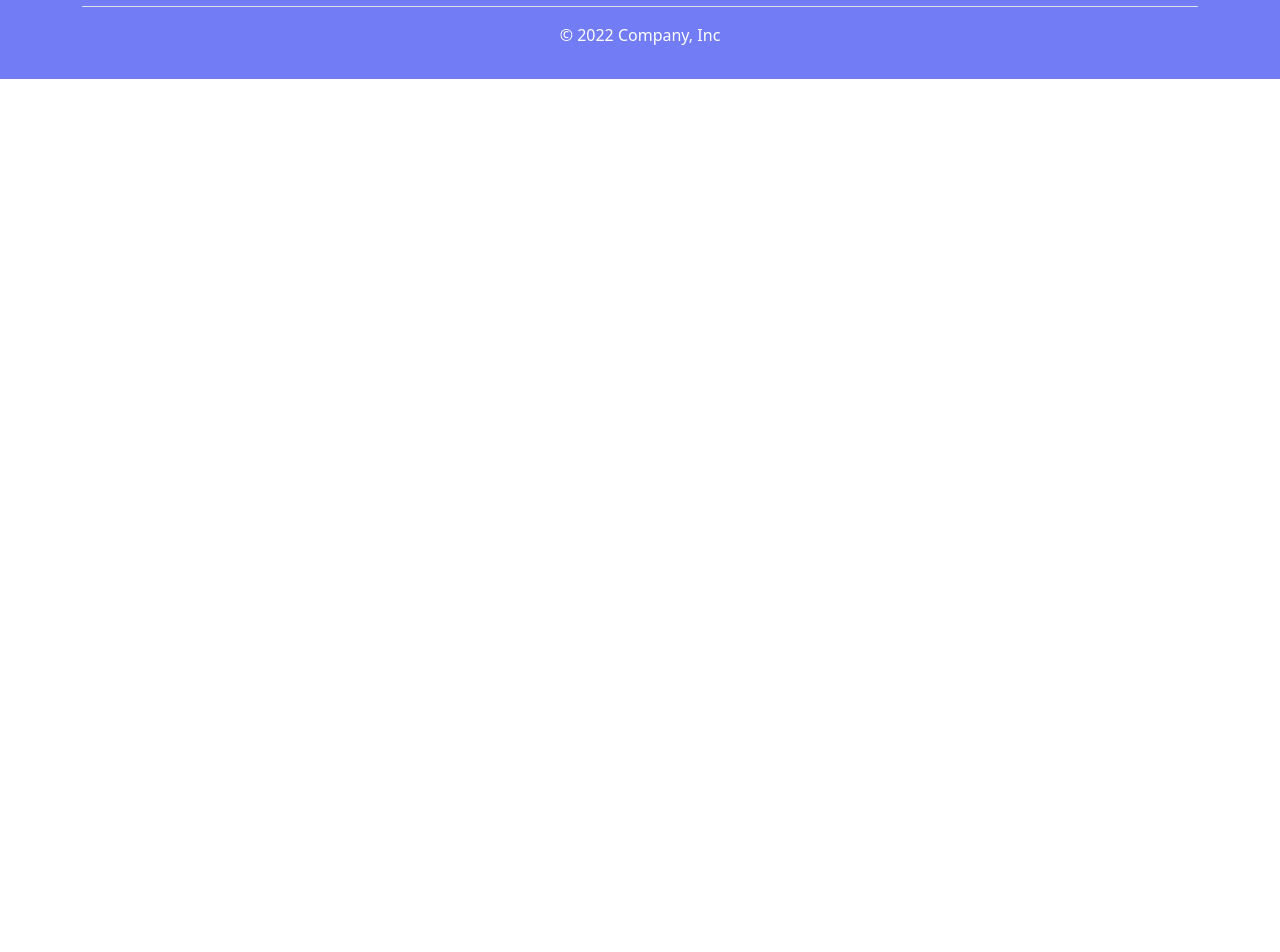
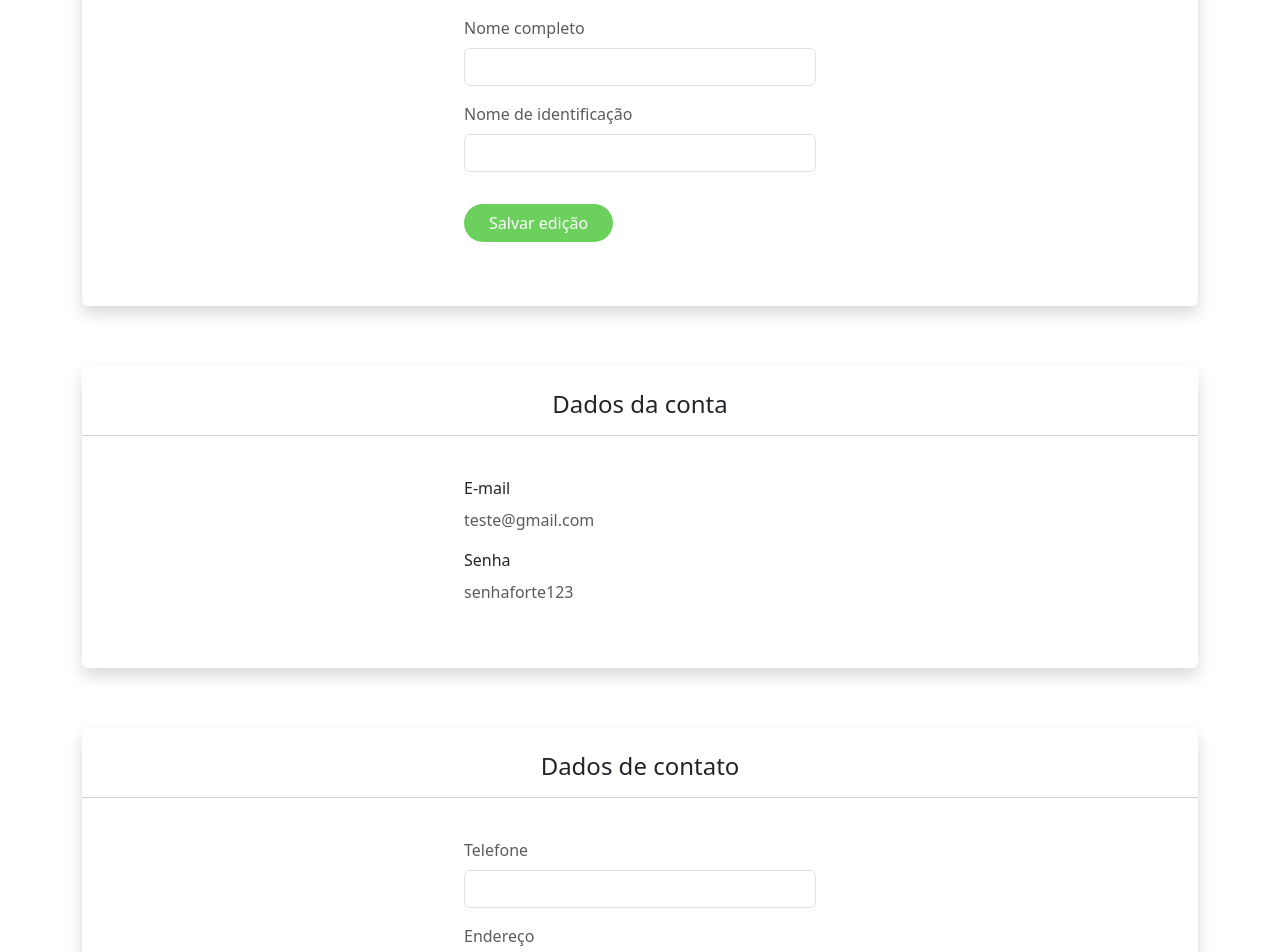
Before and after one commit to Ailton-F/Integrado, a React (Create React App) app: page /edit-user in a window 1280 px wide. Shown: the part 340-1292 px from the top of the page. Before the commit the page ends 800 px from the top, so only its background shows below. Built offline with nearby package versions, Linux system fonts and the light colour scheme.

Commit message:
Add ediUtser :lipstick:

```diff
--- a/src/App.js
+++ b/src/App.js
@@ -11,7 +11,7 @@ function App() {
           <Routes>
             <Route path="/" element={<Home />}/>
             <Route path="/login" element={<Logon />}/>
-            <Route path="/cadastro" element={<Cad />}/>
+            <Route path="/register" element={<Cad />}/>
             <Route path="/add-book" element={<AddBook />}/>
             <Route path="/edit-user" element={<EditUser />}/>
           </Routes>
--- a/src/assets/styles/BooksCarouselStyle.js
+++ b/src/assets/styles/BooksCarouselStyle.js
@@ -32,6 +32,7 @@ export const Carousel = styled.div`
 `;
 
 export const CardContainer = styled.div`
+    padding-top: 4rem;
     overflow-x: auto;
     scroll-behavior: smooth;
     -ms-overflow-style: none;
--- /dev/null
+++ b/src/assets/styles/EditUserStyle.js
@@ -0,0 +1,15 @@
+import styled from "styled-components";
+
+export const Card = styled.div`
+    margin-top: 3.75rem !important;
+`;
+
+export const SbmtBtn = styled.button`
+    background-color: #6CD05C;
+    margin-top: 2rem;
+`
+
+export const Form = styled.form`
+    max-width: 22rem;
+    margin: auto;
+`;
--- a/src/components/ProgressiveImage.js
+++ /dev/null
@@ -1 +0,0 @@
-;
--- a/src/pages/EditUser.js
+++ b/src/pages/EditUser.js
@@ -1,13 +1,71 @@
 import Header from '../components/Header';
 import Footer from '../components/Footer';
 import {Title} from '../assets/styles/AddBookStyle';
+import { Card, SbmtBtn, Form} from '../assets/styles/EditUserStyle';
+
 
 export function EditUser(props){
     return(
         <div>
             <Header shadow={true}/>
-            <div className='container'>
+            <div className='container d-flex flex-column'>
                 <Title className='fw-bold'>Minha conta</Title>
+
+                <Card className='card shadow p-0 flex-grow-1 border-0'>
+                    <div className='card-header bg-transparent text-center p-0 mt-4'>
+                        <h4 className="mb-3">Seus Dados</h4>
+                    </div>
+                    <div className='card-body mt-4'>
+                        <Form className="mb-5">
+                            <div className="form-group">
+                                <label className="form-label text-muted" htmlFor="completeName">Nome completo</label>
+                                <input className="form-control" name="completeName"/>
+                            </div>
+                            <div className="form-group mt-3">
+                                <label className="form-label text-muted" htmlFor="idName">Nome de identificação</label>
+                                <input className="form-control" name="idName"/>
+                            </div>
+                            <SbmtBtn className="btn rounded-pill text-white px-4" type='submit'>Salvar edição</SbmtBtn>
+                        </Form>
+                    </div>
+                </Card>
+
+                <Card className='card shadow p-0 flex-grow-1 border-0'>
+                    <div className='card-header bg-transparent text-center p-0 mt-4'>
+                        <h4 className="mb-3">Dados da conta</h4>
+                    </div>
+                    <div className='card-body mt-4'>
+                        <Form className="mb-5">
+                            <div className="form-group">
+                                <label className="form-label">E-mail</label>
+                                <p className='text-muted'>teste@gmail.com</p>
+                            </div>
+                            <div className="form-group mt-3">
+                                <label className="form-label">Senha</label>
+                                <p className='text-muted'>senhaforte123</p>
+                            </div>
+                        </Form>
+                    </div>
+                </Card>
+
+                <Card className='card shadow p-0 flex-grow-1 border-0'>
+                    <div className='card-header bg-transparent text-center p-0 mt-4'>
+                        <h4 className="mb-3">Dados de contato</h4>
+                    </div>
+                    <div className='card-body mt-4'>
+                        <Form className="mb-5">
+                            <div className="form-group">
+                                <label className="form-label text-muted" htmlFor="tel">Telefone</label>
+                                <input className="form-control" name="tel"/>
+                            </div>
+                            <div className="form-group mt-3">
+                                <label className="form-label text-muted" htmlFor="adress">Endereço</label>
+                                <input className="form-control" name="adress"/>
+                            </div>
+                        </Form>
+                    </div>
+                </Card>
+
 
             </div>
             <Footer/>
--- a/src/pages/Home.js
+++ b/src/pages/Home.js
@@ -54,7 +54,7 @@ function Home(){
             <div className='container'>
 
                 <DivMT4>
-                    <h2>Adicionados recentemente</h2>
+                    <h2 className='m-0'>Adicionados recentemente</h2>
                 </DivMT4>
 
                 <BooksCarousel />
```
Also changed, not shown: 1 other file (tests, documents, lock files or other folders).
